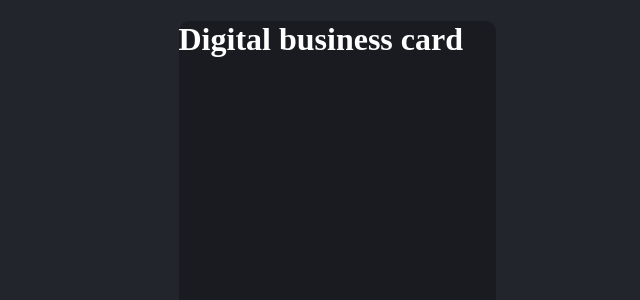
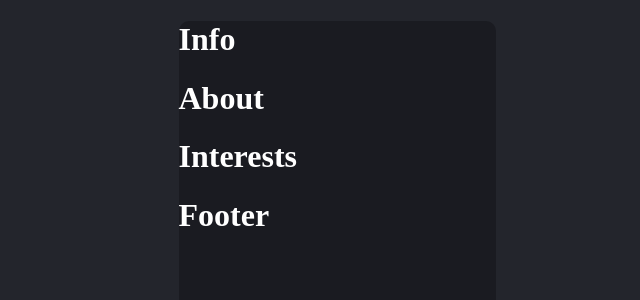
Before and after one commit to Acateel/DigitalBusinessCard, a React (Vite) app in the folder digital-business-card/: page / in a window 1280 px wide. Shown: the top 300 px of the page, without its empty margins (303-943 px from the left). Built offline with nearby package versions, Linux system fonts and the light colour scheme.

Commit message:
add simple components

```diff
--- a/digital-business-card/src/App.jsx
+++ b/digital-business-card/src/App.jsx
@@ -1,9 +1,16 @@
 import './App.css'
+import Info from './components/Info'
+import About from './components/About'
+import Interests from './components/Interests'
+import Footer from './components/Footer'
 
 function App() {
   return (
     <div className="App">
-      <h1>Digital business card</h1>
+      <Info />
+      <About />
+      <Interests />
+      <Footer />
     </div>
   )
 }
--- /dev/null
+++ b/digital-business-card/src/components/About.jsx
@@ -0,0 +1,3 @@
+export default function About(){
+    return <h1>About</h1>
+}
--- /dev/null
+++ b/digital-business-card/src/components/Footer.jsx
@@ -0,0 +1,3 @@
+export default function Footer(){
+    return <h1>Footer</h1>
+}
--- /dev/null
+++ b/digital-business-card/src/components/Info.jsx
@@ -0,0 +1,3 @@
+export default function Info(){
+    return <h1>Info</h1>
+}
--- /dev/null
+++ b/digital-business-card/src/components/Interests.jsx
@@ -0,0 +1,3 @@
+export default function Interests(){
+    return <h1>Interests</h1>
+}
```
